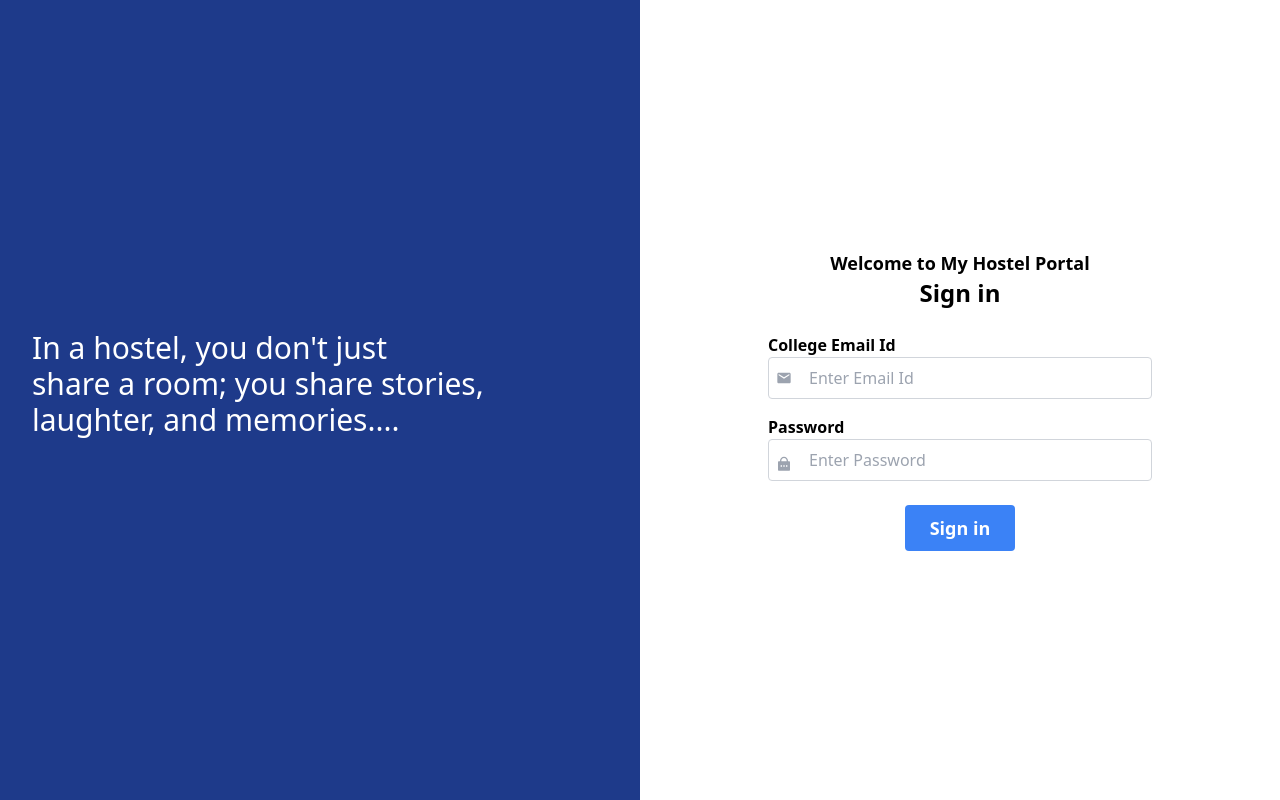
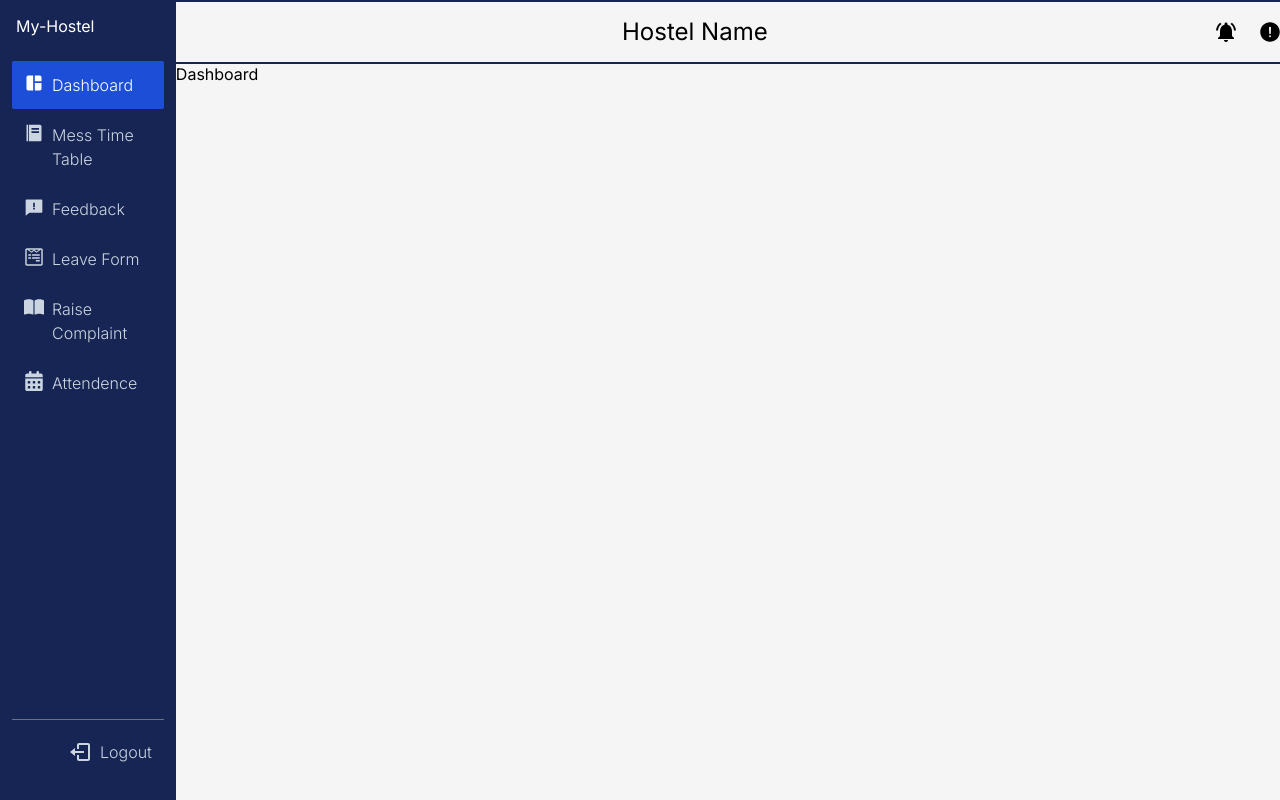
Before and after one commit to Akshat-Awasthi/My-Hostel, a React (Vite) app: page / in a window 1280 px wide. Built offline with nearby package versions, Linux system fonts and the light colour scheme.

Commit message:
sidebar and header added

```diff
--- a/package.json
+++ b/package.json
@@ -10,9 +10,11 @@
     "preview": "vite preview"
   },
   "dependencies": {
+    "classnames": "^2.5.1",
     "react": "^18.2.0",
     "react-dom": "^18.2.0",
-    "react-icons": "^5.0.1"
+    "react-icons": "^5.0.1",
+    "react-router-dom": "^6.22.3"
   },
   "devDependencies": {
     "@types/react": "^18.2.66",
--- a/src/App.jsx
+++ b/src/App.jsx
@@ -1,12 +1,26 @@
 import React from "react"
+import { BrowserRouter as Router , Routes , Route } from "react-router-dom"
 import Login from "./Components/Login"
+import Layout from "./Components/shared/Layout"
+import Dashboard from "./Components/Dashboard"
+import Menu from "./Components/Menu"
+import Profile from "./Components/Profile"
+
 
 function App() {
 
   return (
-    <div>
-      <Login />
-    </div>
+    <Router>
+      <Routes>
+        <Route path="/" element={<Layout/>}>
+          <Route index element={<Dashboard/>} />
+          <Route path="/menu" element={<Menu/>} />
+          <Route path="/profile" element={<Profile/>} />
+        </Route>
+        <Route path="/login" element={<Login/>} />
+
+      </Routes>
+    </Router>
   )
 }
 
--- /dev/null
+++ b/src/Components/Dashboard.jsx
@@ -0,0 +1,9 @@
+import React from 'react'
+
+const Dashboard = () => {
+  return (
+    <div>Dashboard</div>
+  )
+}
+
+export default Dashboard
--- a/src/Components/Login.jsx
+++ b/src/Components/Login.jsx
@@ -22,7 +22,7 @@ const Login = () => {
             <input type="text" name="Password" placeholder="Enter Password" className="pl-10 py-2 w-full border border-gray-300 rounded focus:outline-none focus:border-blue-500" />
             <RiLockPasswordFill className="absolute top-1/2 transform translate-y-1/2 left-2 text-gray-400" />
           </div>
-          <button className="text-lg font-semibold text-white bg-blue-500 border border-transparent px-6 py-2 rounded hover:bg-white hover:text-blue-500 border-blue-500 transition duration-300 ease-in-out">Sign in</button>
+          <button className="text-lg w-96 font-semibold text-white bg-blue-500 border border-transparent px-6 py-2 rounded-2xl hover:bg-white hover:text-blue-500 border-blue-500 transition duration-300 ease-in-out">Sign in</button>
         </div>
       </form>
     </div>
--- /dev/null
+++ b/src/Components/Menu.jsx
@@ -0,0 +1,9 @@
+import React from 'react'
+
+const Menu = () => {
+  return (
+    <div>this is menu</div>
+  )
+}
+
+export default Menu
--- /dev/null
+++ b/src/Components/Profile.jsx
@@ -0,0 +1,9 @@
+import React from 'react'
+
+const Profile = () => {
+  return (
+    <div>Profile</div>
+  )
+}
+
+export default Profile
--- /dev/null
+++ b/src/Components/lib/const/Navigation.jsx
@@ -0,0 +1,56 @@
+import React from 'react'
+import { MdSpaceDashboard } from "react-icons/md";
+import { BiSolidFoodMenu } from "react-icons/bi";
+import { RiFeedbackFill } from "react-icons/ri";
+import { FaWpforms } from "react-icons/fa6";
+import { BiLogOut } from "react-icons/bi";
+import { FaBookOpen } from "react-icons/fa6";
+import { FaCalendarDays } from "react-icons/fa6";
+
+
+export const Sidebar_Links  = [
+    {
+        key:'dashboard',
+        label:'Dashboard',
+        path:'/',
+        icon:<MdSpaceDashboard/>
+    },
+    {
+        key:'mess-time-table',
+        label:'Mess Time Table',
+        path:'/menu',
+        icon:<BiSolidFoodMenu/>
+    },
+    {
+        key:'feedback',
+        label:'Feedback',
+        path:'/feedback',
+        icon:<RiFeedbackFill/>
+    },
+    {
+        key:'leave',
+        label:'Leave Form',
+        path:'/leave',
+        icon:<FaWpforms/>
+    },
+    {
+        key:'complaint',
+        label:'Raise Complaint',
+        path:'/complaint',
+        icon:<FaBookOpen/>
+    },
+    {
+        key:'attendence',
+        label:'Attendence',
+        path:'/attendence',
+        icon:<FaCalendarDays/>
+    }
+]
+export const Sidebar_Logout  = [
+    {
+        key:'logout',
+        label:'Logout',
+        path:'/login',
+        icon:<BiLogOut/>
+    }
+]
--- /dev/null
+++ b/src/Components/shared/Layout.jsx
@@ -0,0 +1,30 @@
+import React from 'react'
+import { Outlet ,Link} from 'react-router-dom'
+import Sidebar from './Sidebar'
+import { CgProfile } from "react-icons/cg";
+import { MdNotificationsActive } from "react-icons/md";
+import { IoAlertCircle } from "react-icons/io5";
+
+
+
+const Layout = () => {
+  return (
+    <div className='flex flex-row bg-neutral-100 h-screen w-screen overflow-hidden'>
+        <Sidebar />
+        <div>
+        <div className='flex flex-row items-center h-16 w-[1190px] bg-neutral-100 border-y-2 border-blue-950'>
+              <div className='flex-1 flex justify-center items-center text-2xl'>Hostel Name</div>
+              <div className='mr-10 flex flex-row gap-5 text-2xl active:neutral-400 '>
+                <Link className='text-black'><MdNotificationsActive/></Link>
+                <Link className='text-black'><IoAlertCircle/></Link>
+                <Link to='/profile' className='text-black'><CgProfile /></Link>
+              </div>
+            </div>
+            <div>{<Outlet />}</div>
+        </div>
+
+    </div>
+  )
+}
+
+export default Layout
--- /dev/null
+++ b/src/Components/shared/Sidebar.jsx
@@ -0,0 +1,44 @@
+import React from 'react'
+import { Sidebar_Links, Sidebar_Logout } from '../lib/const/Navigation'
+import { Link, useLocation } from 'react-router-dom'
+import classNames from 'classnames'
+const ClassLinks = 'flex item-center gap-2 p-3 font-light px-3 hover:bg-blue-900 hover:no-underline active:bg-neutral-600 rounded-sm text-base'
+function SideLink({item}){
+  const {pathname} = useLocation();
+  return(
+    <Link to={item.path} className={classNames(pathname === item.path ? 'text-white bg-blue-700': 'text-slate-300',ClassLinks)}>
+    <span className='text-xl'>{item.icon}</span>
+    {item.label}
+    </Link>
+  )
+}
+function SideBottom({item}){
+  const {pathname} = useLocation();
+  return(
+    <Link to={item.path} className={classNames(pathname === item.path ? 'text-white bg-blue-700': 'text-slate-300',ClassLinks,'font-bold pl-14 text-red-700')}>
+    <span className='text-2xl'>{item.icon}</span>
+    {item.label}
+    </Link>
+  )
+}
+const Sidebar = () => {
+  return (
+    <div className='flex flex-col bg-blue-950 w-64 p-3 text-white'>
+      <div className='flex flex-row m-1'>
+          <span>My-Hostel</span>
+        </div>
+      <div className='flex-1 flex flex-col py-5 gap-0.5'>
+        {Sidebar_Links.map((item)=>(
+          <SideLink key={item.key} item={item}/>
+        ))}
+      </div>
+      <div className='flex flex-col py-3 pt-2 border-t border-gray-500 '>
+        {Sidebar_Logout.map((item)=>(
+          <SideBottom key={item.key} item={item}/>
+        ))}
+      </div>
+    </div>
+  )
+}
+
+export default Sidebar
--- a/src/index.css
+++ b/src/index.css
@@ -1,3 +1,24 @@
+@import url('https://fonts.googleapis.com/css2?family=Inter:wght@100..900&display=swap');
+
 @tailwind base;
 @tailwind components;
 @tailwind utilities;
+
+@layer base {
+    html {
+        font-family: 'Inter' ,sans-serif;
+        line-height: 1.3;
+    }
+    th,td{
+        @apply py-3 px-2.5 text-sm text-left border-y border-gray-200;
+    }
+    thead{
+        @apply bg-neutral-100;
+    }
+    th{
+        @apply font-semibold;
+    }
+    a{
+        @apply text-sky-500 hover:underline;
+    }
+}
```
Also changed, not shown: 1 other file (tests, documents, lock files or other folders).
